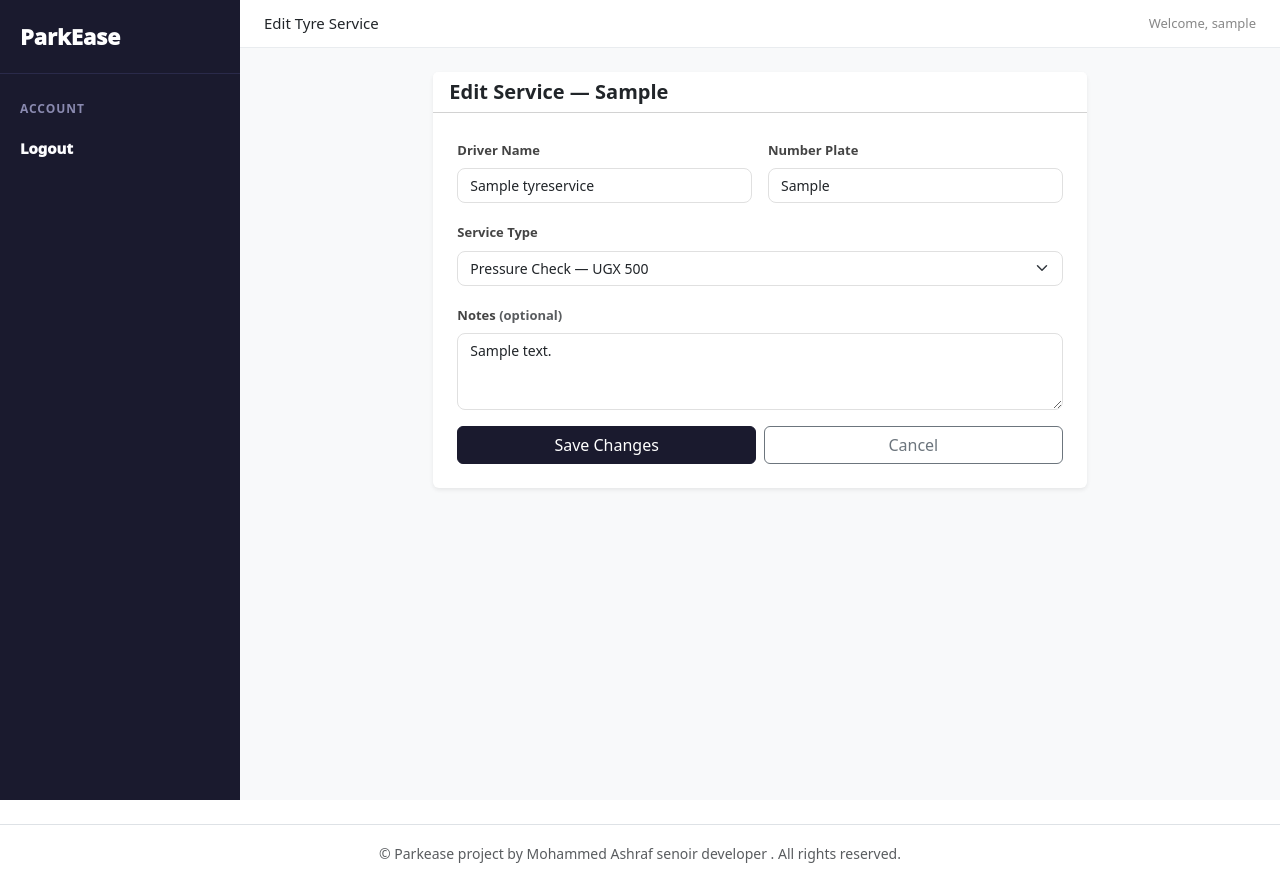
After one commit to Ashraf9-0/ParkeasebyMohammedAshraf, a Django app: page /tyre/edit/1/ in a window 1280 px wide. The commit adds this page. Run offline with Django 5.2, Linux system fonts and the light colour scheme; a user stored in the database is signed in; tables that the repository leaves empty hold one stand-in row (values such as "Sample post").

Commit message:
added new CRUD functionality with the tyre sector , to be used by the sector manager.

```diff
--- /dev/null
+++ b/tyre/templates/tyre/tyre_edit.html
@@ -0,0 +1,71 @@
+{% extends 'parking/base.html' %}
+{% load static %}
+{% block title %}Edit Tyre Service{% endblock %}
+{% block page_heading %}Edit Tyre Service{% endblock %}
+
+{% block content %}
+<div class="row justify-content-center">
+    <div class="col-md-8">
+        <div class="card border-0 shadow-sm">
+            <div class="card-header bg-white">
+                <h5 class="mb-0 fw-bold">Edit Service — {{ service.plate }}</h5>
+            </div>
+            <div class="card-body p-4">
+                <form method="POST">
+                    {% csrf_token %}
+
+                    <div class="row g-3 mb-3">
+                        <div class="col-md-6">
+                            <label class="form-label">Driver Name</label>
+                            <input type="text" name="driver_name" class="form-control"
+                                   value="{{ service.driver_name }}" required>
+                        </div>
+                        <div class="col-md-6">
+                            <label class="form-label">Number Plate</label>
+                            <input type="text" name="plate" class="form-control"
+                                   value="{{ service.plate }}" required>
+                        </div>
+                    </div>
+
+                    <div class="mb-3">
+                        <label class="form-label">Service Type</label>
+                        <select name="service_type" class="form-select" id="serviceType" required>
+                            <option value="pressure"  {% if service.service_type == 'pressure' %}selected{% endif %}>Pressure Check — UGX 500</option>
+                            <option value="puncture"  {% if service.service_type == 'puncture' %}selected{% endif %}>Puncture Fixing — UGX 5,000</option>
+                            <option value="valve"     {% if service.service_type == 'valve'    %}selected{% endif %}>Valve Replacement — UGX 5,000</option>
+                            <option value="tyre_13"   {% if service.service_type == 'tyre_13'  %}selected{% endif %}>Tyre Size 13</option>
+                            <option value="tyre_14"   {% if service.service_type == 'tyre_14'  %}selected{% endif %}>Tyre Size 14</option>
+                            <option value="tyre_15"   {% if service.service_type == 'tyre_15'  %}selected{% endif %}>Tyre Size 15</option>
+                            <option value="tyre_16"   {% if service.service_type == 'tyre_16'  %}selected{% endif %}>Tyre Size 16</option>
+                        </select>
+                    </div>
+
+                    <div class="mb-3" id="tyrePriceField"
+                         style="display:{% if service.service_type|slice:':5' == 'tyre_' %}block{% else %}none{% endif %};">
+                        <label class="form-label">Tyre Price (UGX)</label>
+                        <input type="number" name="custom_price" class="form-control"
+                               value="{{ service.price }}" placeholder="Enter price for this tyre size">
+                    </div>
+
+                    <div class="mb-3">
+                        <label class="form-label">Notes <span class="text-muted">(optional)</span></label>
+                        <textarea name="notes" class="form-control" rows="3">{{ service.notes }}</textarea>
+                    </div>
+
+                    <div class="d-flex gap-2">
+                        <button type="submit" class="btn btn-primary w-100">Save Changes</button>
+                        <a href="{% url 'tyre_list' %}" class="btn btn-outline-secondary w-100">Cancel</a>
+                    </div>
+                </form>
+            </div>
+        </div>
+    </div>
+</div>
+
+<script>
+    document.getElementById('serviceType').addEventListener('change', function () {
+        var field = document.getElementById('tyrePriceField');
+        field.style.display = this.value.startsWith('tyre_') ? 'block' : 'none';
+    });
+</script>
+{% endblock %}
--- a/tyre/urls.py
+++ b/tyre/urls.py
@@ -2,7 +2,9 @@ from django.urls import path
 from . import views
 
 urlpatterns = [
-    path('tyre/', views.tyre_list, name='tyre_list'),
-    path('tyre/new/', views.tyre_form, name='tyre_form'),
-    path('tyre/receipt/<int:pk>/', views.tyre_receipt, name='tyre_receipt'),
+    path('tyre/',                       views.tyre_list,    name='tyre_list'),
+    path('tyre/new/',                   views.tyre_form,    name='tyre_form'),
+    path('tyre/receipt/<int:pk>/',      views.tyre_receipt, name='tyre_receipt'),
+    path('tyre/edit/<int:pk>/',         views.tyre_edit,    name='tyre_edit'),
+    path('tyre/delete/<int:pk>/',       views.tyre_delete,  name='tyre_delete'),
 ]
--- a/tyre/views.py
+++ b/tyre/views.py
@@ -47,3 +47,30 @@ def tyre_list(request):
 def tyre_receipt(request, pk):
     service = get_object_or_404(TyreService, pk=pk)
     return render(request, 'tyre/tyre_receipt.html', {'service': service})
+
+@login_required
+def tyre_edit(request, pk):
+    service = get_object_or_404(TyreService, pk=pk)
+    if request.method == 'POST':
+        service_type = request.POST['service_type']
+        if service_type.startswith('tyre_'):
+            price = int(request.POST.get('custom_price', 0))
+        else:
+            price = TYRE_PRICES.get(service_type, service.price)
+        service.plate        = request.POST['plate'].upper()
+        service.driver_name  = request.POST['driver_name']
+        service.service_type = service_type
+        service.price        = price
+        service.notes        = request.POST.get('notes', '')
+        service.save()
+        return redirect('tyre_receipt', pk=service.pk)
+    return render(request, 'tyre/tyre_edit.html', {'service': service})
+
+
+@login_required
+def tyre_delete(request, pk):
+    service = get_object_or_404(TyreService, pk=pk)
+    if request.method == 'POST':
+        service.delete()
+        return redirect('tyre_list')
+    return render(request, 'tyre/tyre_confirm_delete.html', {'service': service})
```
Also changed, not shown: tyre/templates/tyre/tyre_confirm_delete.html (added, +48 -0 lines), tyre/templates/tyre/tyre_list.html (+6 -3 lines).
